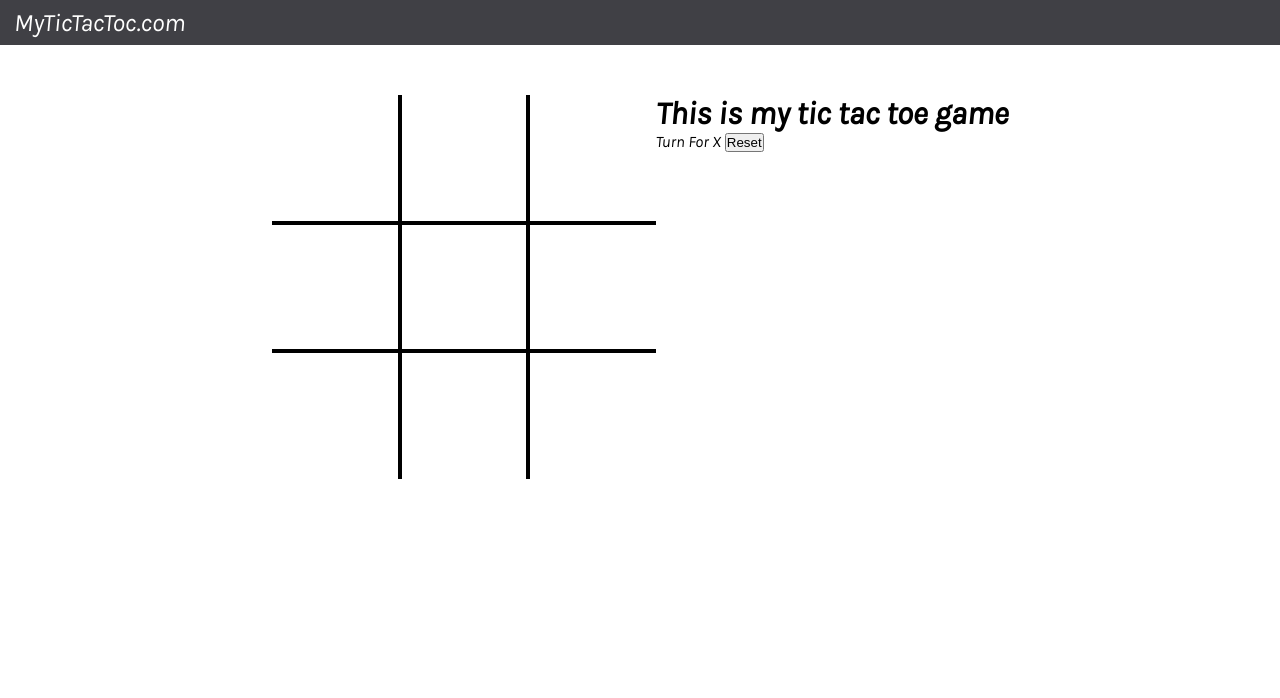
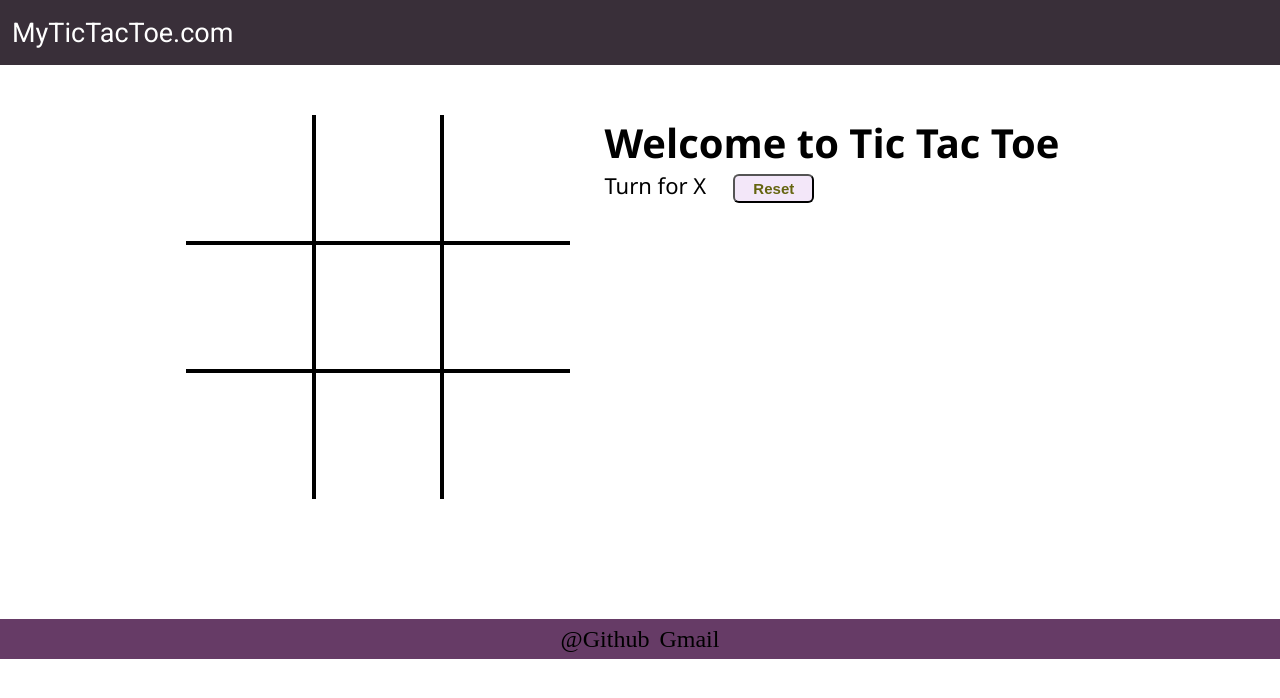
Before and after one commit to PravinPadalkar78/Tic-Tac-Toe, a plain HTML site: page index.html in a window 1280 px wide. Drawn offline with Linux system fonts and the light colour scheme; a web font is replaced by a local one.

Commit message:
modified

```diff
--- a/index.html
+++ b/index.html
@@ -1,46 +1,47 @@
 <!DOCTYPE html>
 <html lang="en">
   <head>
-    <meta charset="UTF-8">
-    <meta http-equiv="X-UA-Compatible" content="IE=edge">
-    <meta name="viewport" content="width=device-width, initial-scale=1.0">
+    <meta charset="UTF-8" />
+    <meta http-equiv="X-UA-Compatible" content="IE=edge" />
+    <meta name="viewport" content="width=device-width, initial-scale=1.0" />
     <title>Tic Tac Toe</title>
-    <link rel="stylesheet" href="style.css">
-    <link rel="stylesheet" href="utility.css">
+    <link rel="stylesheet" href="style.css" />
   </head>
   <body>
     <nav>
       <ul>
-           <li>MyTicTacToc.com</li>
+        <li>MyTicTacToe.com</li>
       </ul>
     </nav>
 
-    <div class="gamecontainer">
-
+    <div class="gameContainer">
         <div class="container">
-            <div class="box bl-0 bt-0"><span class="boxtext"></span></div>
+          <div class="line"></div>
+        <div class="box bt-0 bl-0"><span class="boxtext"></span></div>
         <div class="box bt-0"><span class="boxtext"></span></div>
-            <div class="box bt-0 br-0 "><span class="boxtext"></span></div>
+        <div class="box bt-0 br-0"><span class="boxtext"></span></div>
         <div class="box bl-0"><span class="boxtext"></span></div>
-            <div class="box "><span class="boxtext"></span></div>
+        <div class="box"><span class="boxtext"></span></div>
         <div class="box br-0"><span class="boxtext"></span></div>
-            <div class="box bb-0 bl-0 "><span class="boxtext"></span></div>
-            <div class="box bb-0 "><span class="boxtext"></span></div>
+        <div class="box bl-0 bb-0"><span class="boxtext"></span></div>
+        <div class="box bb-0"><span class="boxtext"></span></div>
         <div class="box bb-0 br-0"><span class="boxtext"></span></div>
       </div>
       <div class="gameInfo">
-            <h1>This is my tic tac toe game</h1>
+        <h1>Welcome to Tic Tac Toe</h1>
         <div>
-                <span class="info">Turn For X</span>
+          <span class="info">Turn for X</span>
           <button id="reset">Reset</button>
         </div>
         <div class="imgbox">
-                 <img src="excited.gif" alt="Image">
+          <img src="excited.gif" alt="" />
         </div>
       </div>
-
-
     </div>
+    <footer class="footer">
+      <span><a href="https://github.com/PravinPadalkar">@Github</a></span>
+      <span><a href="https://mail.google.com/mail">Gmail</a></span>
+    </footer>
     <script src="script.js"></script>
   </body>
 </html>
--- a/script.js
+++ b/script.js
@@ -1,5 +1,5 @@
 console.log("Welcome to Tic Tac Toe")
-let music = new Audio("music.mp3")
+let music = new Audio("BKMusic.mp3")
 let audioTurn = new Audio("ting.mp3")
 let gameover = new Audio("gameover.mp3")
 let turn = "X"
@@ -28,14 +28,13 @@ const checkWin = ()=>{
             document.querySelector('.info').innerText = boxtext[e[0]].innerText + " Won"
             isgameover = true
             document.querySelector('.imgbox').getElementsByTagName('img')[0].style.width = "200px";
-            document.querySelector(".line").style.transform = `translate(${e[3]}vw, ${e[4]}vw) rotate(${e[5]}deg)`
-            document.querySelector(".line").style.width = "20vw";
+
         }
     })
 }
 
 // Game Logic
-// music.play()
+//music.play();
 let boxes = document.getElementsByClassName("box");
 Array.from(boxes).forEach(element =>{
     let boxtext = element.querySelector('.boxtext');
@@ -60,7 +59,6 @@ reset.addEventListener('click', ()=>{
     });
     turn = "X";
     isgameover = false
-    document.querySelector(".line").style.width = "0vw";
     document.getElementsByClassName("info")[0].innerText  = "Turn for " + turn;
     document.querySelector('.imgbox').getElementsByTagName('img')[0].style.width = "0px"
 })
--- a/style.css
+++ b/style.css
@@ -1,48 +1,137 @@
-@import url('https://fonts.googleapis.com/css2?family=Baloo+Bhaina+2:wght@500&family=Karla:ital@1&family=Permanent+Marker&family=Roboto+Condensed&display=swap');
+@import url('https://fonts.googleapis.com/css2?family=Baloo+Bhaina+2&family=Roboto&display=swap');
 *{
     margin: 0;
     padding: 0;
 }
+
 nav{
-    background-color: #404045;
+    background-color: rgb(57, 47, 57);
     color: white;
-    height: 45px;
-    font-size: 25px;
-    font-family: 'Karla', sans-serif;
+    height: 65px;
+    font-size: 27px;
     display: flex;
     align-items: center;
-    padding: 0 14px;
+    padding: 0 12px;
+    font-family: 'Roboto', sans-serif;
 }
-nav ul {
+
+nav ul{
     list-style-type: none;
 }
-.gamecontainer{
-    background-color:white;
+
+.gameContainer{
     display: flex;
     justify-content: center;
     margin-top: 50px;
 }
+
 .container{
     display: grid;
-    grid-template-columns: repeat(3,10vw);
-    grid-template-rows: repeat(3,10vw);
-    font-family: 'Karla', sans-serif;
+    grid-template-rows: repeat(3, 10vw);
+    grid-template-columns: repeat(3, 10vw);
+    font-family: 'Roboto', sans-serif;
+    position: relative;
 }
+
 .box{
     border: 2px solid black;
     font-size: 8vw;
     cursor: pointer;
     display: flex;
+    justify-content: center;
     align-items: center;
+}
+
+.box:hover{
+    background-color: rgb(216, 206, 226);
+}
+
+.info {
+    font-size: 22px;
+}
+
+.gameInfo{
+    padding: 0 34px;
+    font-family:'Segoe UI', Tahoma, Geneva, Verdana, sans-serif;
+}
+
+.gameInfo h1{
+    font-size: 2.5rem;
+}
+
+.imgbox img{
+    width: 0;
+    transition: width 1s ease-in-out;
+}
+
+.br-0{
+    border-right: 0;
+}
+
+.bl-0{
+    border-left: 0;
+}
+
+.bt-0{
+    border-top: 0;
+}
+
+.bb-0{
+    border-bottom: 0;
+}
+
+#reset {
+    margin: 0 23px;
+    padding: 4px 18px;
+    background: #f3e7f9;
+    border-radius: 6px;
+    cursor: pointer;
+    color: rgb(100, 100, 15);
+    font-size: 15px;
+    font-weight: bolder;
+}
+.footer{
+    margin-top: 15vh ;
+    width: 100%;
+    height: 40px;
+    background-color:rgb(102, 59, 102) ;
+    display: flex;
     justify-content: center;
+    align-items: center;
+    cursor: pointer;
 }
-.box:hover{
-    background-color: rgb(230, 210, 230);
+footer a{
+    color: black;
+    text-decoration: none;
+    font-size: 24px;
+    padding: 0 5px;
 }
-.gameInfo{
-
-    font-family: 'Karla', sans-serif;
-}
-.imgbox{
+.line{
+    background-color: black;
+    height: 3px;
+    width: 0;
+    position: absolute;
+    background-color: #911d91;
+    transition: width 1s ease-in-out;
     display: none;
 }
+
+@media screen and (max-width: 950px)
+{
+    .footer{
+        margin-top: 19vh;
+    }
+    .gameContainer{
+        flex-wrap: wrap;
+    }
+    .gameInfo{
+        margin-top: 34px;
+    }
+    .gameInfo h1{
+        font-size: 1.5rem;
+    }
+    .container {
+        grid-template-rows: repeat(3, 20vw);
+        grid-template-columns: repeat(3, 20vw);
+    }
+}
--- a/utility.css
+++ /dev/null
@@ -1,13 +0,0 @@
-
-.bt-0{
-    border-top: 0;
-}
-.br-0{
-    border-right: 0;
-}
-.bb-0{
-    border-bottom: 0;
-}
-.bl-0{
-    border-left: 0;
-}
```
Also changed, not shown: 2 other files. Lines whose indentation alone changed are shown as unchanged.
